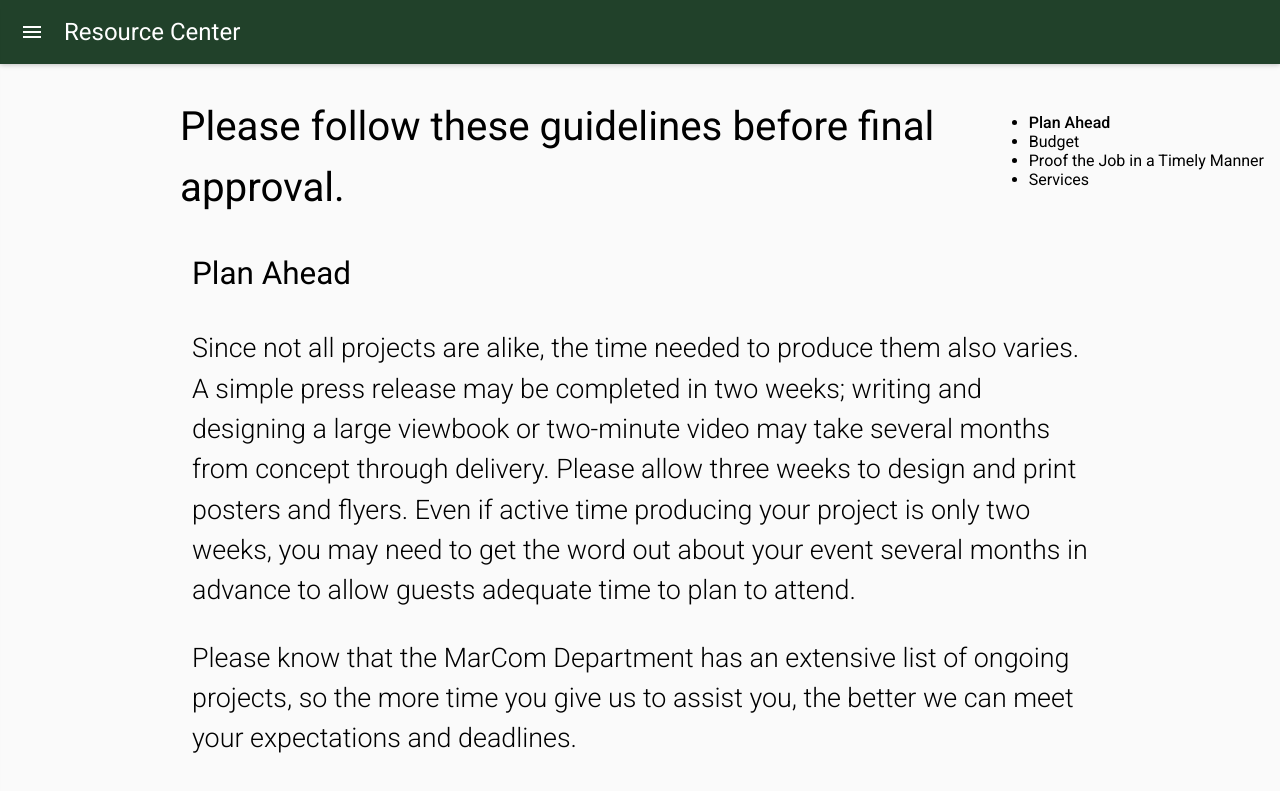
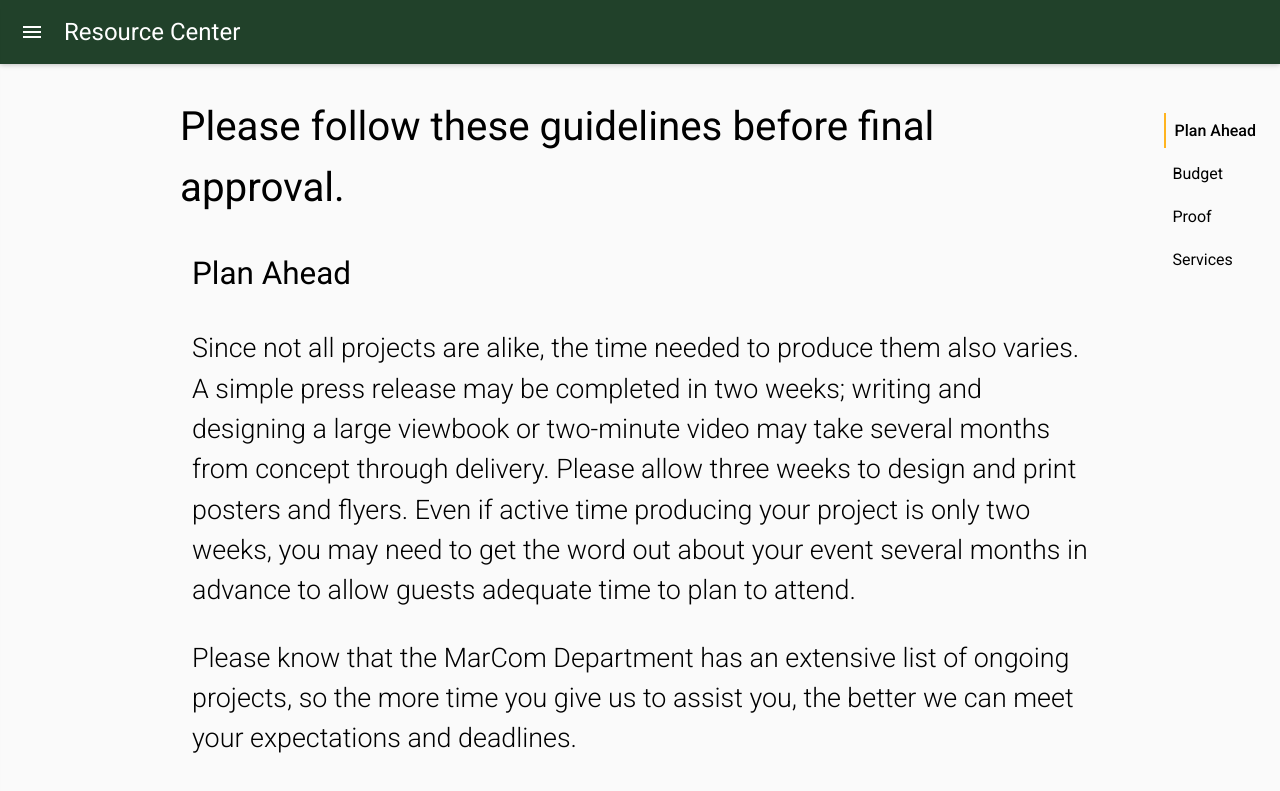
Before and after one commit to fus-marcom/resource-center, a React (Create React App) app: page /planning-guide in a window 1280 px wide. Shown: the top 791 px of the page. Built offline with nearby package versions, Linux system fonts and the light colour scheme; what react-tap-event-plugin would draw is missing.

Commit message:
Style secondary side nav

```diff
--- /dev/null
+++ b/src/styles/planning-guide.scss
@@ -0,0 +1,15 @@
+$fus-yellow: #ffb41f;
+ul {
+  list-style: none;
+
+  li {
+    margin-bottom: 8px;
+    padding: 8px;
+    cursor: pointer;
+  }
+
+  li.active {
+    font-weight: 500;
+    border-left: 2px solid $fus-yellow;
+  }
+}
--- a/src/views/PlanningGuide.js
+++ b/src/views/PlanningGuide.js
@@ -4,6 +4,7 @@ import React, { Component } from 'react'
 import { Helmet } from 'react-helmet'
 import { Link } from 'react-router-dom'
 import throttle from 'lodash/throttle'
+import '../styles/planning-guide.css'
 
 const getStyles = () => {
   return {
@@ -97,9 +98,9 @@ class PlanningGuide extends Component {
         <div style={styles.root}>
           <ul>
             <li
+              className={this.state.activeSection === 0 && 'active'}
               onClick={() =>
                 (document.body.scrollTop = this.state.headerPositions[0])}
-              style={{ fontWeight: this.state.activeSection === 0 && 500 }}
             >
               Plan Ahead
             </li>
@@ -107,7 +108,7 @@ class PlanningGuide extends Component {
             <li
               onClick={() =>
                 (document.body.scrollTop = this.state.headerPositions[1])}
-              style={{ fontWeight: this.state.activeSection === 1 && 500 }}
+              className={this.state.activeSection === 1 && 'active'}
             >
               Budget
             </li>
@@ -115,15 +116,15 @@ class PlanningGuide extends Component {
             <li
               onClick={() =>
                 (document.body.scrollTop = this.state.headerPositions[2])}
-              style={{ fontWeight: this.state.activeSection === 2 && 500 }}
+              className={this.state.activeSection === 2 && 'active'}
             >
-              Proof the Job in a Timely Manner
+              Proof
             </li>
 
             <li
               onClick={() =>
                 (document.body.scrollTop = this.state.headerPositions[3])}
-              style={{ fontWeight: this.state.activeSection === 3 && 500 }}
+              className={this.state.activeSection === 3 && 'active'}
             >
               Services
             </li>
```
